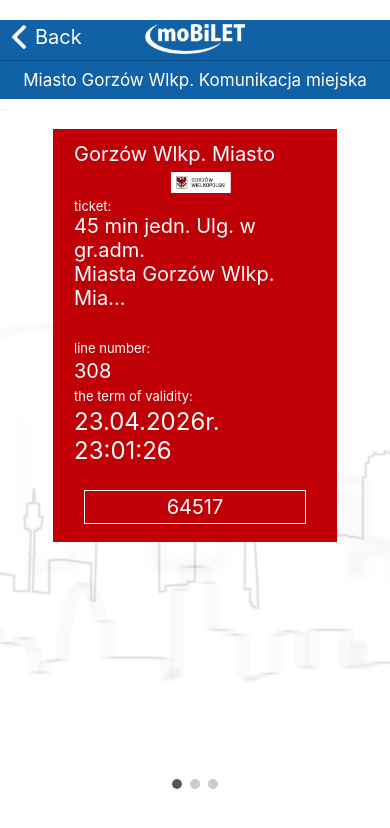
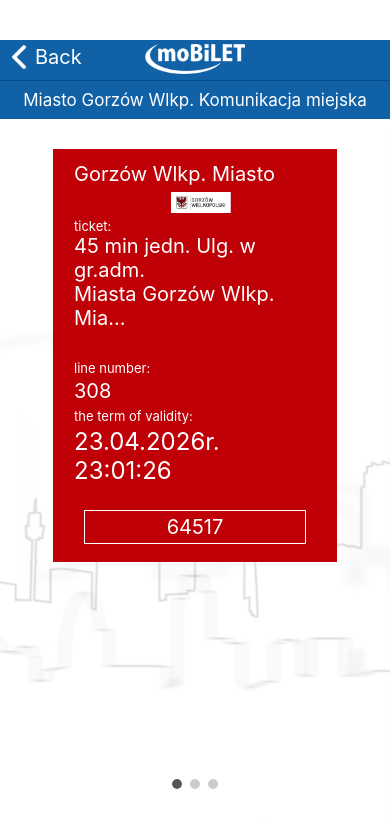
Before and after one commit to mjdms/moBiLET, a React Native app: screen / in a window 390 px wide. Shown: the top 828 px of the page. Built offline with nearby package versions, Linux system fonts and the light colour scheme.

Commit message:
Add files via upload

```diff
--- a/App.js
+++ b/App.js
@@ -355,7 +355,7 @@
     flex: 1,
     backgroundColor: '#1161a6',
     touchAction: 'manipulation',
-    marginTop: 20
+    marginTop: 40
   },
   container: {
     flex: 1,
```
